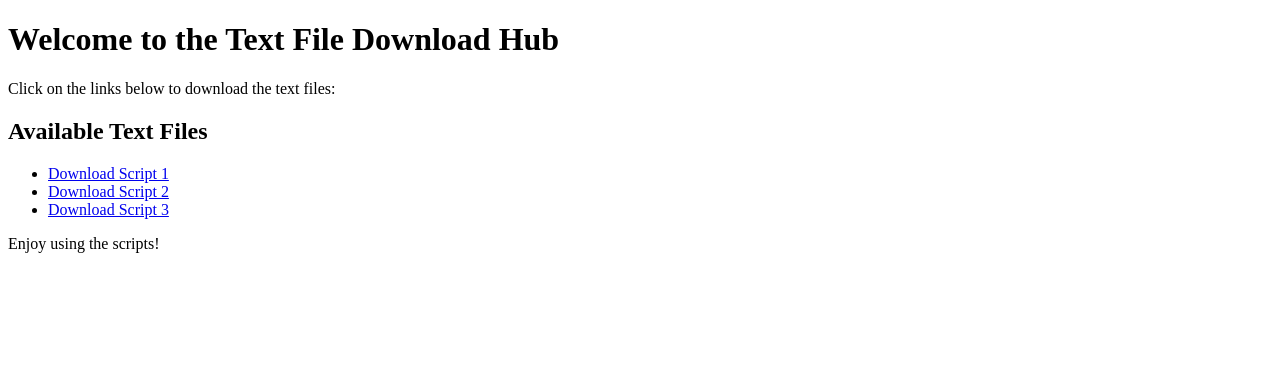
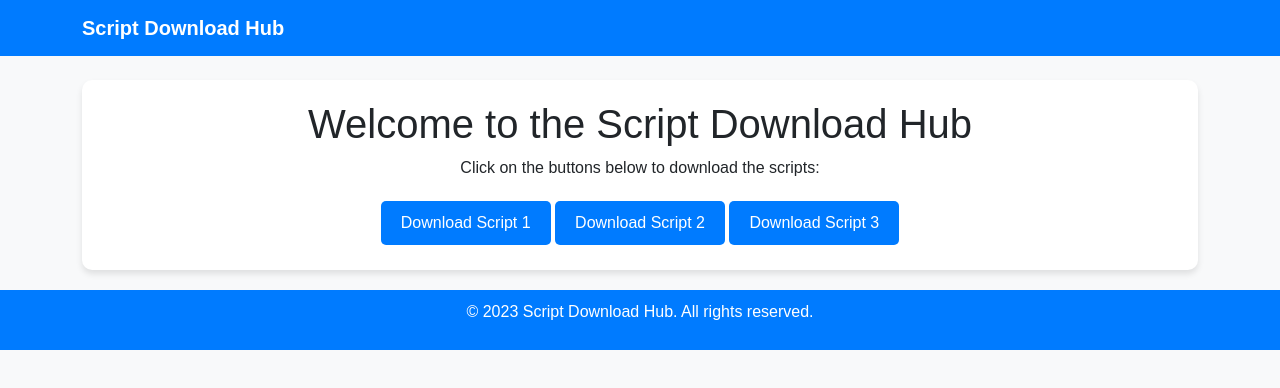
Before and after one commit to Showcaser1/script-hub, a plain HTML site: page index.html in a window 1280 px wide. Drawn offline with nearby package versions, Linux system fonts and the light colour scheme.

Commit message:
Improved UI with Bootstrap

```diff
--- a/index.html
+++ b/index.html
@@ -3,19 +3,79 @@
 <head>
     <meta charset="UTF-8">
     <meta name="viewport" content="width=device-width, initial-scale=1.0">
-    <title>Roblox scripts</title>
+    <title>Script Download Hub</title>
+    <!-- Bootstrap CSS -->
+    <link href="https://cdn.jsdelivr.net/npm/bootstrap@5.3.0/dist/css/bootstrap.min.css" rel="stylesheet">
+    <!-- Custom CSS -->
+    <style>
+        body {
+            background-color: #f8f9fa;
+            font-family: 'Arial', sans-serif;
+        }
+        .navbar {
+            background-color: #007bff !important;
+        }
+        .navbar-brand {
+            color: white !important;
+            font-weight: bold;
+        }
+        .download-section {
+            background: white;
+            padding: 20px;
+            border-radius: 10px;
+            box-shadow: 0 4px 6px rgba(0, 0, 0, 0.1);
+            margin-top: 20px;
+        }
+        .download-btn {
+            background-color: #007bff;
+            color: white;
+            border: none;
+            padding: 10px 20px;
+            border-radius: 5px;
+            text-decoration: none;
+            display: inline-block;
+            margin: 5px 0;
+        }
+        .download-btn:hover {
+            background-color: #0056b3;
+        }
+        footer {
+            background-color: #007bff;
+            color: white;
+            text-align: center;
+            padding: 10px 0;
+            margin-top: 20px;
+        }
+    </style>
 </head>
 <body>
-    <h1>Welcome to the Text File Download Hub</h1>
-    <p>Click on the links below to download the text files:</p>
+    <!-- Navigation Bar -->
+    <nav class="navbar navbar-expand-lg navbar-dark">
+        <div class="container">
+            <a class="navbar-brand" href="#">Script Download Hub</a>
+        </div>
+    </nav>
 
-    <h2>Available Text Files</h2>
-    <ul>
-        <li><a href="scripts/script1.txt" download>Download Script 1</a></li>
-        <li><a href="scripts/script2.txt" download>Download Script 2</a></li>
-        <li><a href="scripts/script3.txt" download>Download Script 3</a></li>
-    </ul>
+    <!-- Main Content -->
+    <div class="container mt-4">
+        <div class="download-section">
+            <h1 class="text-center">Welcome to the Script Download Hub</h1>
+            <p class="text-center">Click on the buttons below to download the scripts:</p>
 
-    <p>Enjoy using the scripts!</p>
+            <div class="text-center">
+                <a href="scripts/script1.txt" download class="download-btn">Download Script 1</a>
+                <a href="scripts/script2.txt" download class="download-btn">Download Script 2</a>
+                <a href="scripts/script3.txt" download class="download-btn">Download Script 3</a>
+            </div>
+        </div>
+    </div>
+
+    <!-- Footer -->
+    <footer>
+        <p>&copy; 2023 Script Download Hub. All rights reserved.</p>
+    </footer>
+
+    <!-- Bootstrap JS (Optional) -->
+    <script src="https://cdn.jsdelivr.net/npm/bootstrap@5.3.0/dist/js/bootstrap.bundle.min.js"></script>
 </body>
 </html>
```
